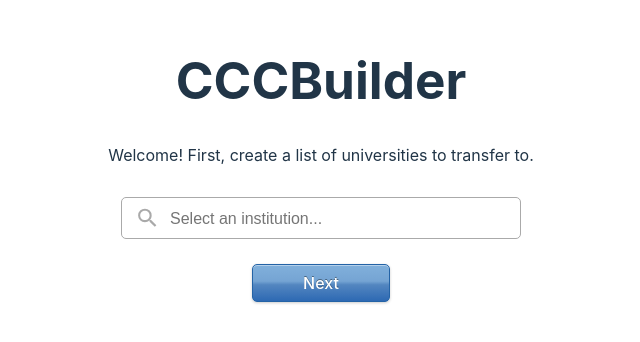
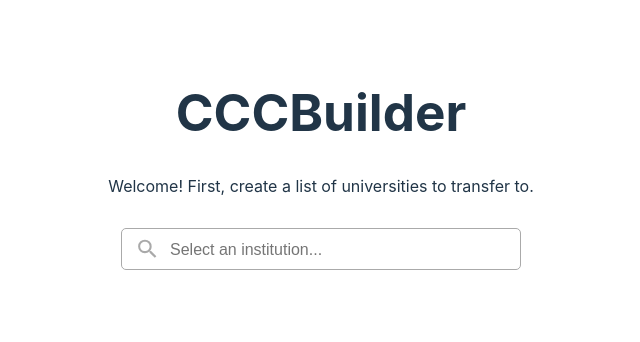
Before and after one commit to michaelrgarcia/ccc-builder, a React (Vite) app: page / in a window 1280 px wide. Shown: the part 240-582 px from the top of the page, without its empty margins (319-959 px from the left). Built offline with nearby package versions, Linux system fonts and the light colour scheme.

Commit message:
Add fade in style for next

```diff
--- a/src/components/App.jsx
+++ b/src/components/App.jsx
@@ -18,9 +18,13 @@ function App() {
       </header>
       <main>
         <Autocomplete options={schools} updateParent={setSelectedSchools} />
-        <button type="button" className="next">
-          Next
-        </button>
+        {selectedSchools.length > 0 ? (
+          <button type="button" className="next">
+            Next
+          </button>
+        ) : (
+          ""
+        )}
       </main>
     </>
   );
--- a/src/styles/App.css
+++ b/src/styles/App.css
@@ -23,6 +23,10 @@ header {
 
   user-select: none;
   cursor: pointer;
+
+  animation-name: btnFadeIn;
+  animation-duration: 0.8s;
+  animation-timing-function: ease-in-out;
 }
 
 .next:active {
@@ -41,7 +45,7 @@ header {
 }
 
 .next:focus {
-  outline: 2px solid rgb(0, 0, 0);
+  outline: 2px solid #000;
 }
 
 .next:hover {
@@ -53,3 +57,12 @@ header {
     #3d77bc 100%
   );
 }
+
+@keyframes btnFadeIn {
+  0% {
+    opacity: 0;
+  }
+  100% {
+    opacity: 1;
+  }
+}
```
